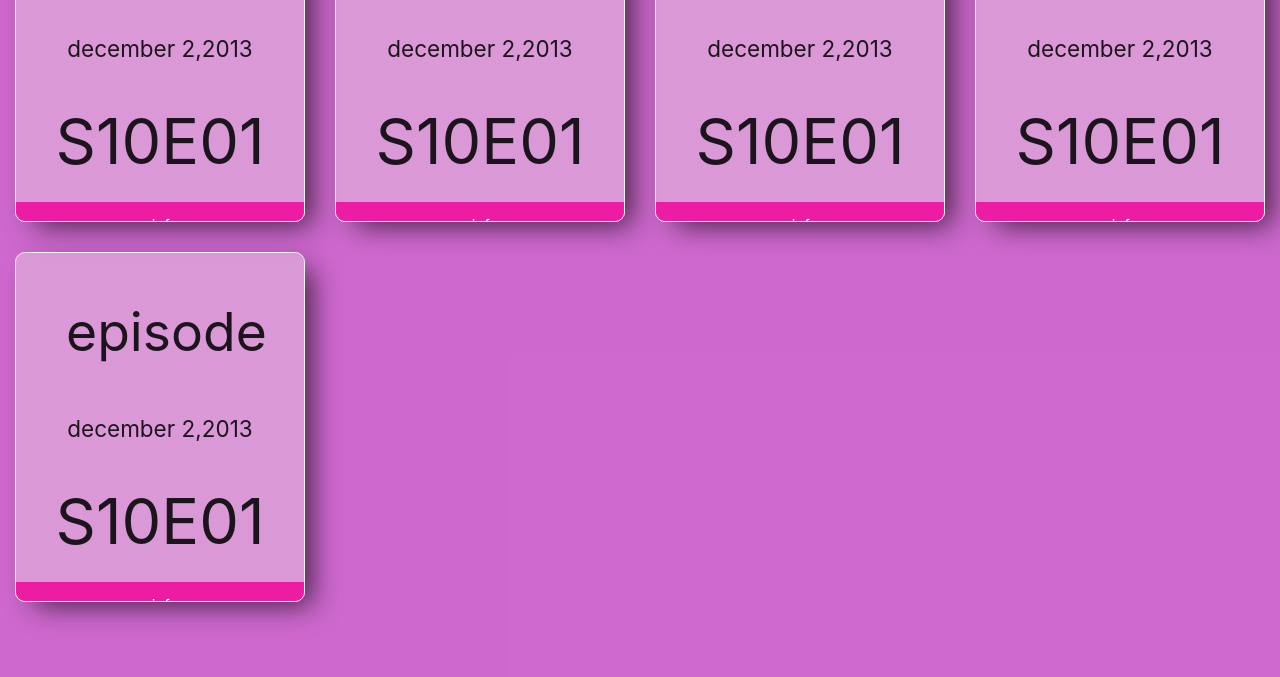
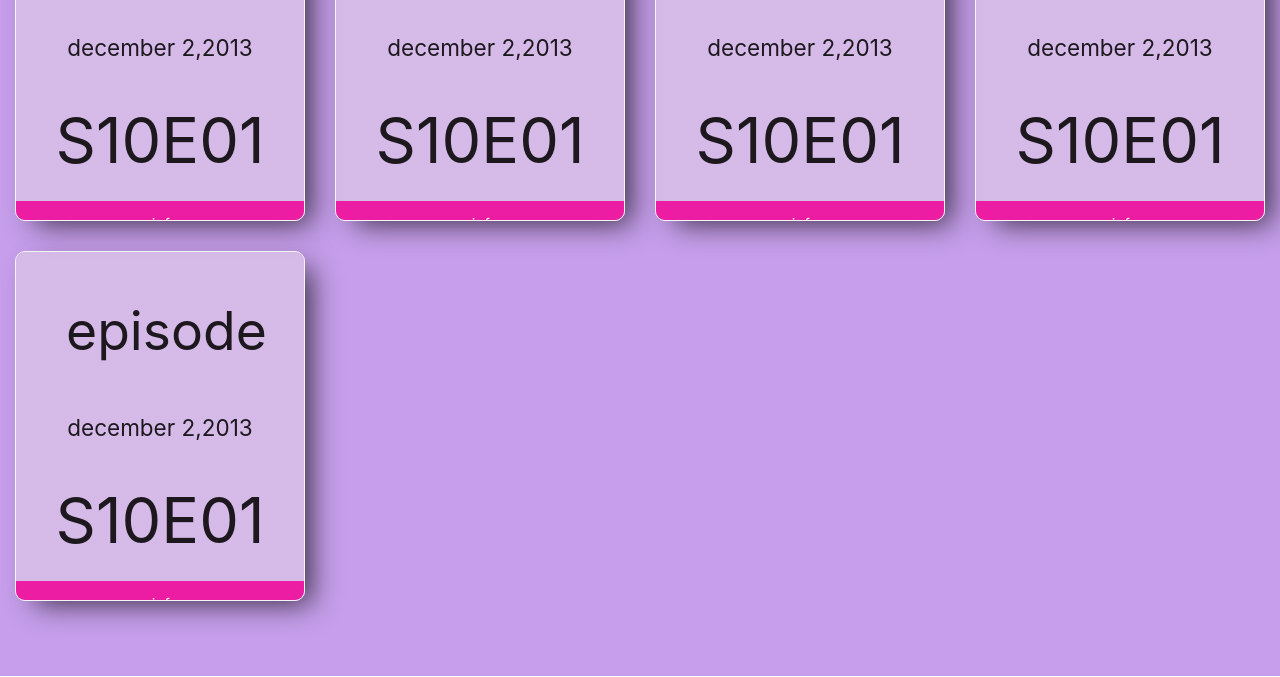
Before and after one commit to leoyasu/RickAndMorty, a plain HTML site: page pages/episodes.html in a window 1280 px wide. Shown: the part 664-1341 px from the top of the page. Drawn offline with nearby package versions, Linux system fonts and the light colour scheme.

Commit message:
fix margin top

```diff
--- a/assets/css/episodes.css
+++ b/assets/css/episodes.css
@@ -1,6 +1,6 @@
 #cards_main {
-  background-color: rgba(196, 71, 196, 0.818)!important;
-  margin-top: 1px!important;
+  background-color: #c69eeb!important;
+
   width: 100%!important;
   display: grid!important;
   padding-bottom: 4rem!important;
--- a/assets/css/locations.css
+++ b/assets/css/locations.css
@@ -2,6 +2,7 @@
 .cards_containers {
     background-color: #c69eeb;
     height: 100vw;
+    margin-top: 1px!important;
 }
 
 .cards_container{
```
